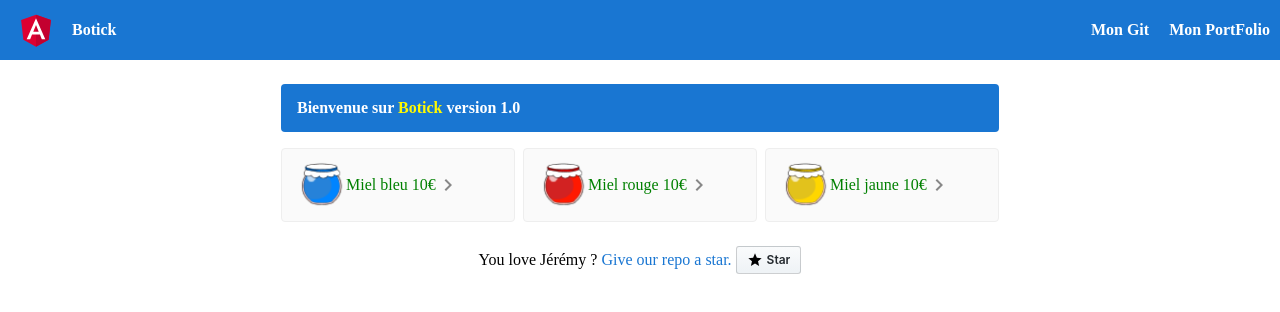
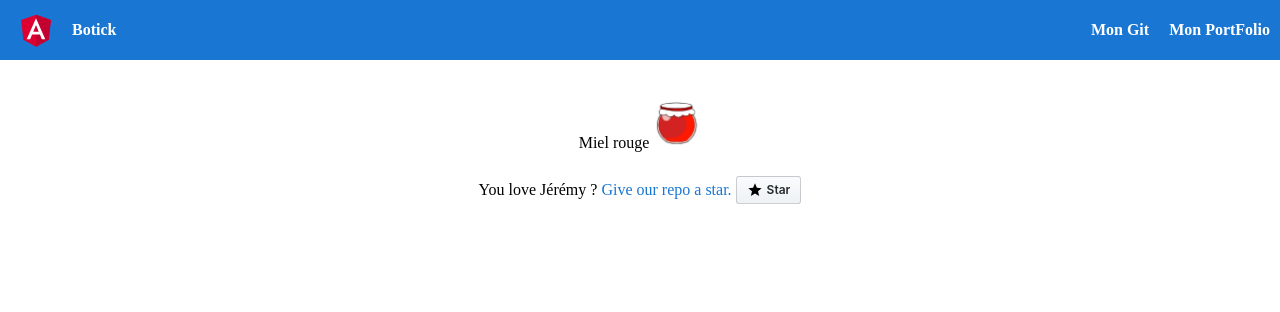
Before and after one commit to jguyet/formation-angular, an Angular app: page /card/1 in a window 1280 px wide. Before the commit this address led to /. Shown: the top 312 px of the page. Built offline with nearby package versions, Linux system fonts and the light colour scheme.

Commit message:
adding route /card/:id, adding new component card

```diff
--- a/src/app/app-routing.module.ts
+++ b/src/app/app-routing.module.ts
@@ -1,9 +1,11 @@
 import { NgModule } from '@angular/core';
 import { Routes, RouterModule } from '@angular/router';
 import { HomeComponent } from './home/home.component';
+import { CardComponent } from './card/card.component';
 
 
 const routes: Routes = [
+    { path: 'card/:id', component: CardComponent, pathMatch: 'full' },
     { path: '', component: HomeComponent, pathMatch: 'full' },
     { path: '**', redirectTo: '' }
 ];
--- a/src/app/app.module.ts
+++ b/src/app/app.module.ts
@@ -7,13 +7,15 @@ import { FooterComponent } from './footer/footer.component';
 import { ToolbarComponent } from './toolbar/toolbar.component';
 import { HomeComponent } from './home/home.component';
 import { SharedModule } from './shared/shared.module';
+import { CardComponent } from './card/card.component';
 
 @NgModule({
   declarations: [
     AppComponent,
     FooterComponent,
     ToolbarComponent,
-    HomeComponent
+    HomeComponent,
+    CardComponent
   ],
   imports: [
     BrowserModule,
--- /dev/null
+++ b/src/app/card/card.component.html
@@ -0,0 +1,4 @@
+<p *ngIf="(card | async) as c">
+    {{ c.title }}
+    <img class="card-icon" src="../assets/img/miel_{{ c.picture }}.png" width="48" height="48"/>
+</p>
--- /dev/null
+++ b/src/app/card/card.component.ts
@@ -0,0 +1,24 @@
+import { Component, OnInit } from '@angular/core';
+import { ActivatedRoute } from '@angular/router';
+import { CardService } from '../shared/services/card.service';
+import { Card } from '../shared/models/card';
+
+@Component({
+  selector: 'app-card',
+  templateUrl: './card.component.html',
+  styleUrls: ['./card.component.scss']
+})
+export class CardComponent implements OnInit {
+
+    public card: Promise<Card>;
+    private id: string;
+
+    constructor(public route: ActivatedRoute,
+                public cardService: CardService) { }
+
+    ngOnInit() {
+        this.id = this.route.snapshot.paramMap.get('id');
+        this.card = this.cardService.getCard(this.id);
+    }
+
+}
--- a/src/app/home/home.component.html
+++ b/src/app/home/home.component.html
@@ -2,7 +2,7 @@
     <span>Bienvenue sur <b class="card-title">{{ title }}</b> version {{ version }} </span>
 </div>
 <div class="card-container">
-    <a class="card" *ngFor="let card of getCards() | async" href="#{{ card.id }}">
+    <a class="card" *ngFor="let card of getCards() | async" [routerLink]="['/card', card.id]">
         <img class="card-icon" src="../assets/img/miel_{{ card.picture }}.png" width="48" height="48"/>
         <span class="card-text">{{ card.title }} {{ card.price }}&euro;</span>
         <svg class="material-icons" xmlns="http://www.w3.org/2000/svg" width="24" height="24" viewBox="0 0 24 24"><path d="M10 6L8.59 7.41 13.17 12l-4.58 4.59L10 18l6-6z"/></svg>
--- a/src/app/shared/services/card.service.ts
+++ b/src/app/shared/services/card.service.ts
@@ -15,4 +15,8 @@ export class CardService {
     public getCards(): Promise<Card[]> {
         return this.cards;
     }
+
+    public getCard(id: string): Promise<Card> {
+        return this.cards.then(x => x[id]);
+    }
 }
```
Also changed, not shown: src/app/card/card.component.scss (added), 1 other file (tests, documents, lock files or other folders).
